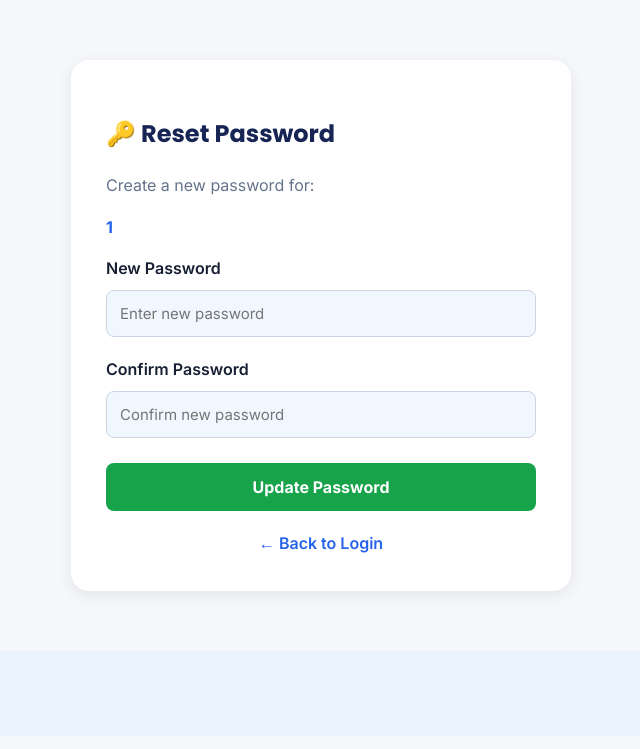
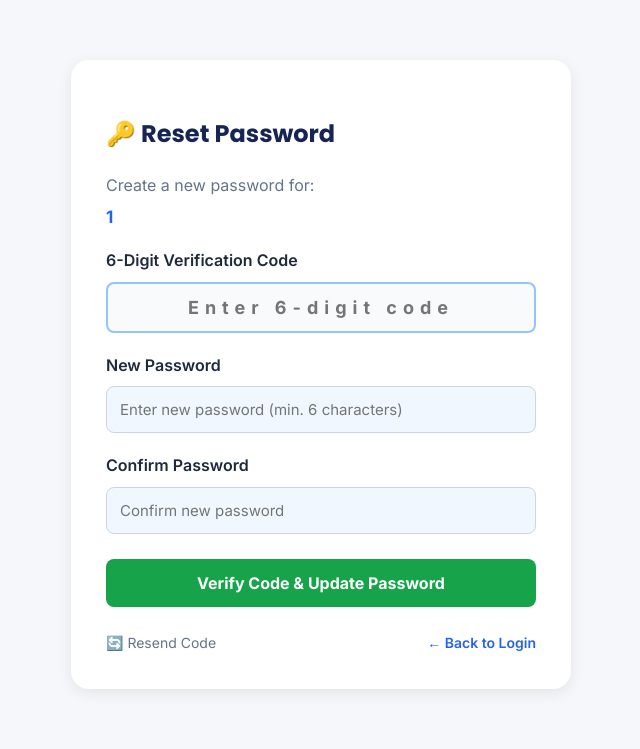
Before and after one commit to hamnaswaliha07-has/societal-innovation, a Flask app: page /reset-password/1 in a window 1280 px wide. Shown: the part 64-813 px from the top of the page, without its empty margins (319-959 px from the left). Before the commit the page ends 657 px from the top, so only its background shows below. Run offline with Flask 3, Linux system fonts and the light colour scheme; a database or web service that is not in the repository returns one stand-in record (values such as "Sample title"); some libraries are stand-ins or nearby versions.

Commit message:
Enable email verification code for password reset across citizen, university, and industry accounts

```diff
--- a/app.py
+++ b/app.py
@@ -4,6 +4,11 @@ import psycopg2
 from psycopg2.extras import RealDictCursor
 import os
 import uuid
+import smtplib
+from email.mime.text import MIMEText
+from email.mime.multipart import MIMEMultipart
+import random
+from datetime import datetime, timedelta
 from werkzeug.utils import secure_filename
 from werkzeug.security import generate_password_hash, check_password_hash
 
@@ -315,6 +320,19 @@ def create_database():
         """)
 
         # -----------------------------------------------------
+        # PASSWORD RESETS
+        # -----------------------------------------------------
+        cursor.execute("""
+            CREATE TABLE IF NOT EXISTS password_resets (
+                id INTEGER GENERATED BY DEFAULT AS IDENTITY PRIMARY KEY,
+                email TEXT NOT NULL,
+                code TEXT NOT NULL,
+                expires_at TIMESTAMP NOT NULL,
+                created_at TIMESTAMP DEFAULT CURRENT_TIMESTAMP
+            )
+        """)
+
+        # -----------------------------------------------------
         # DEFAULT ADMIN ACCOUNT
         # -----------------------------------------------------
         admin_email = "admin@example.com"
@@ -349,6 +367,57 @@ def create_database():
 create_database()
 
 
+# =========================================================
+# EMAIL SENDER (FORGOT PASSWORD VERIFICATION CODE)
+# =========================================================
+
+def send_reset_code_email(to_email, code):
+    mail_server = os.environ.get("MAIL_SERVER", "smtp.gmail.com")
+    mail_port = int(os.environ.get("MAIL_PORT", 587))
+    mail_username = os.environ.get("MAIL_USERNAME")
+    mail_password = os.environ.get("MAIL_PASSWORD")
+    mail_sender = os.environ.get("MAIL_DEFAULT_SENDER", mail_username or "noreply@societalinnovation.com")
+
+    subject = f"Your Password Reset Code: {code} - Societal Innovation Portal"
+
+    html_body = f"""
+    <div style="font-family: Arial, sans-serif; max-width: 500px; margin: auto; padding: 25px; border: 1px solid #e2e8f0; border-radius: 12px; background: #ffffff;">
+        <h2 style="color: #172554; text-align: center; margin-top: 0;">Societal Innovation Portal</h2>
+        <hr style="border: 0; border-top: 1px solid #e2e8f0; margin: 20px 0;">
+        <p style="color: #334155; font-size: 15px;">Hello,</p>
+        <p style="color: #334155; font-size: 15px;">You requested to reset the password for your account. Please use the 6-digit verification code below:</p>
+        <div style="text-align: center; margin: 25px 0;">
+            <span style="display: inline-block; font-size: 32px; font-weight: bold; color: #2563eb; letter-spacing: 6px; padding: 12px 28px; background: #eff6ff; border-radius: 8px; border: 2px dashed #2563eb;">{code}</span>
+        </div>
+        <p style="color: #64748b; font-size: 13px;">This code is valid for <strong>15 minutes</strong>. If you did not request this, you can safely ignore this email.</p>
+        <hr style="border: 0; border-top: 1px solid #e2e8f0; margin: 20px 0;">
+        <p style="color: #94a3b8; font-size: 12px; text-align: center;">Societal Innovation Portal &copy; All rights reserved.</p>
+    </div>
+    """
+
+    if not mail_username or not mail_password:
+        print(f"[DEVELOPMENT INFO] Verification code for {to_email}: {code}")
+        return True, "Code generated (SMTP not configured, logged in server logs)."
+
+    try:
+        msg = MIMEMultipart("alternative")
+        msg["Subject"] = subject
+        msg["From"] = mail_sender
+        msg["To"] = to_email
+
+        part = MIMEText(html_body, "html")
+        msg.attach(part)
+
+        server = smtplib.SMTP(mail_server, mail_port, timeout=10)
+        server.starttls()
+        server.login(mail_username, mail_password)
+        server.sendmail(mail_sender, [to_email], msg.as_string())
+        server.quit()
+        return True, "Email sent successfully."
+    except Exception as e:
+        print(f"[Email Error] Failed to send email to {to_email}: {e}")
+        return False, str(e)
+
 
 @app.route("/")
 def home():
@@ -547,10 +616,7 @@ def forgot_password():
 
     if request.method == "POST":
 
-        email = request.form.get(
-            "email",
-            ""
-        ).strip().lower()
+        email = request.form.get("email", "").strip().lower()
 
         if not email:
             return render_template(
@@ -561,40 +627,60 @@ def forgot_password():
         connection = get_database()
 
         user = connection.execute("""
-            SELECT id
+            SELECT id, email, role
             FROM users
             WHERE email = %s
         """, (email,)).fetchone()
 
-        connection.close()
-
         if not user:
+            connection.close()
             return render_template(
                 "forgot_password.html",
-                error="No account was found with this email."
-            )
+                error="No account found with this email."
+            )
+
+        # Generate secure 6-digit verification code
+        code = f"{random.randint(100000, 999999)}"
+        expires_at = datetime.utcnow() + timedelta(minutes=15)
+
+        # Delete any previous reset codes for this email
+        connection.execute("""
+            DELETE FROM password_resets
+            WHERE email = %s
+        """, (email,))
+
+        connection.execute("""
+            INSERT INTO password_resets (email, code, expires_at)
+            VALUES (%s, %s, %s)
+        """, (email, code, expires_at))
+
+        connection.commit()
+        connection.close()
+
+        # Send email with verification code
+        send_reset_code_email(email, code)
+
+        session["reset_msg"] = f"A 6-digit verification code has been sent to {email}. Please enter it below."
 
         return redirect(
-            url_for(
-                "reset_password",
-                email=email
-            )
+            url_for("reset_password", email=email)
         )
 
     return render_template("forgot_password.html")
 
 
 # =========================================================
-# RESET PASSWORD
+# RESET PASSWORD (VERIFY CODE & SET NEW PASSWORD)
 # =========================================================
 
 @app.route("/reset-password/<email>", methods=["GET", "POST"])
 def reset_password(email):
 
+    email = email.strip().lower()
     connection = get_database()
 
     user = connection.execute("""
-        SELECT id
+        SELECT id, email, role
         FROM users
         WHERE email = %s
     """, (email,)).fetchone()
@@ -603,21 +689,24 @@ def reset_password(email):
         connection.close()
         return "Account not found.", 404
 
+    message = session.pop("reset_msg", None)
+
     if request.method == "POST":
 
-        new_password = request.form.get(
-            "password",
-            ""
-        )
-
-        confirm_password = request.form.get(
-            "confirm_password",
-            ""
-        )
+        code = request.form.get("code", "").strip()
+        new_password = request.form.get("password", "")
+        confirm_password = request.form.get("confirm_password", "")
+
+        if not code:
+            connection.close()
+            return render_template(
+                "reset_password.html",
+                email=email,
+                error="Please enter the 6-digit verification code sent to your email."
+            )
 
         if not new_password:
             connection.close()
-
             return render_template(
                 "reset_password.html",
                 email=email,
@@ -626,7 +715,6 @@ def reset_password(email):
 
         if new_password != confirm_password:
             connection.close()
-
             return render_template(
                 "reset_password.html",
                 email=email,
@@ -635,16 +723,47 @@ def reset_password(email):
 
         if len(new_password) < 6:
             connection.close()
-
             return render_template(
                 "reset_password.html",
                 email=email,
                 error="Password must contain at least 6 characters."
             )
 
-        hashed_password = generate_password_hash(
-            new_password
-        )
+        # Check code in password_resets table
+        reset_entry = connection.execute("""
+            SELECT *
+            FROM password_resets
+            WHERE email = %s
+            AND code = %s
+            ORDER BY id DESC
+            LIMIT 1
+        """, (email, code)).fetchone()
+
+        if not reset_entry:
+            connection.close()
+            return render_template(
+                "reset_password.html",
+                email=email,
+                error="Invalid verification code. Please check your email or request a new code."
+            )
+
+        # Check expiration
+        expires_at = reset_entry["expires_at"]
+        if isinstance(expires_at, str):
+            try:
+                expires_at = datetime.fromisoformat(expires_at)
+            except Exception:
+                pass
+
+        if isinstance(expires_at, datetime) and expires_at < datetime.utcnow():
+            connection.close()
+            return render_template(
+                "reset_password.html",
+                email=email,
+                error="Verification code has expired. Please click Resend Code to get a new one."
+            )
+
+        hashed_password = generate_password_hash(new_password)
 
         connection.execute("""
             UPDATE users
@@ -655,18 +774,26 @@ def reset_password(email):
             user["id"]
         ))
 
+        # Clear reset code after successful use
+        connection.execute("""
+            DELETE FROM password_resets
+            WHERE email = %s
+        """, (email,))
+
         connection.commit()
         connection.close()
 
-        return redirect(
-            url_for("login")
+        return render_template(
+            "login.html",
+            success="Password reset successfully! You can now log in with your new password."
         )
 
     connection.close()
 
     return render_template(
         "reset_password.html",
-        email=email
+        email=email,
+        message=message
     )
 
 
--- a/templates/reset_password.html
+++ b/templates/reset_password.html
@@ -25,17 +25,35 @@ Reset Password | Societal Innovation Portal
             🔑 Reset Password
         </h1>
 
-        <p style="color: #64748b;">
+        <p style="color: #64748b; margin-bottom: 5px;">
             Create a new password for:
         </p>
 
         <p style="
             font-weight: bold;
             color: #2563eb;
+            font-size: 17px;
+            margin-top: 0;
         ">
             {{ email }}
         </p>
 
+
+        {% if message %}
+
+        <div style="
+            background: #dcfce7;
+            color: #166534;
+            padding: 14px;
+            border-radius: 8px;
+            margin: 20px 0;
+            font-size: 14px;
+            line-height: 1.5;
+        ">
+            📩 {{ message }}
+        </div>
+
+        {% endif %}
 
         {% if error %}
 
@@ -45,6 +63,7 @@ Reset Password | Societal Innovation Portal
             padding: 12px;
             border-radius: 8px;
             margin: 20px 0;
+            font-size: 14px;
         ">
             {{ error }}
         </div>
@@ -58,6 +77,38 @@ Reset Password | Societal Innovation Portal
                 display: block;
                 font-weight: 600;
                 margin-bottom: 8px;
+                color: #1e293b;
+            ">
+                6-Digit Verification Code
+            </label>
+
+            <input
+                type="text"
+                name="code"
+                required
+                maxlength="6"
+                placeholder="Enter 6-digit code"
+                style="
+                    width: 100%;
+                    box-sizing: border-box;
+                    padding: 13px;
+                    border: 2px solid #93c5fd;
+                    border-radius: 8px;
+                    margin-bottom: 20px;
+                    font-size: 18px;
+                    font-weight: bold;
+                    letter-spacing: 6px;
+                    text-align: center;
+                    background: #f8fafc;
+                "
+            >
+
+
+            <label style="
+                display: block;
+                font-weight: 600;
+                margin-bottom: 8px;
+                color: #1e293b;
             ">
                 New Password
             </label>
@@ -67,7 +118,7 @@ Reset Password | Societal Innovation Portal
                 name="password"
                 required
                 minlength="6"
-                placeholder="Enter new password"
+                placeholder="Enter new password (min. 6 characters)"
                 style="
                     width: 100%;
                     box-sizing: border-box;
@@ -83,6 +134,7 @@ Reset Password | Societal Innovation Portal
                 display: block;
                 font-weight: 600;
                 margin-bottom: 8px;
+                color: #1e293b;
             ">
                 Confirm Password
             </label>
@@ -118,7 +170,7 @@ Reset Password | Societal Innovation Portal
                     cursor: pointer;
                 "
             >
-                Update Password
+                Verify Code & Update Password
             </button>
 
         </form>
@@ -126,8 +178,21 @@ Reset Password | Societal Innovation Portal
 
         <div style="
             text-align: center;
-            margin-top: 20px;
+            margin-top: 25px;
+            display: flex;
+            justify-content: space-between;
         ">
+
+            <a
+                href="{{ url_for('forgot_password') }}"
+                style="
+                    color: #64748b;
+                    text-decoration: none;
+                    font-size: 14px;
+                "
+            >
+                🔄 Resend Code
+            </a>
 
             <a
                 href="{{ url_for('login') }}"
@@ -135,6 +200,7 @@ Reset Password | Societal Innovation Portal
                     color: #2563eb;
                     text-decoration: none;
                     font-weight: 600;
+                    font-size: 14px;
                 "
             >
                 ← Back to Login
```
Also changed, not shown: templates/login.html (+15 -0 lines).
